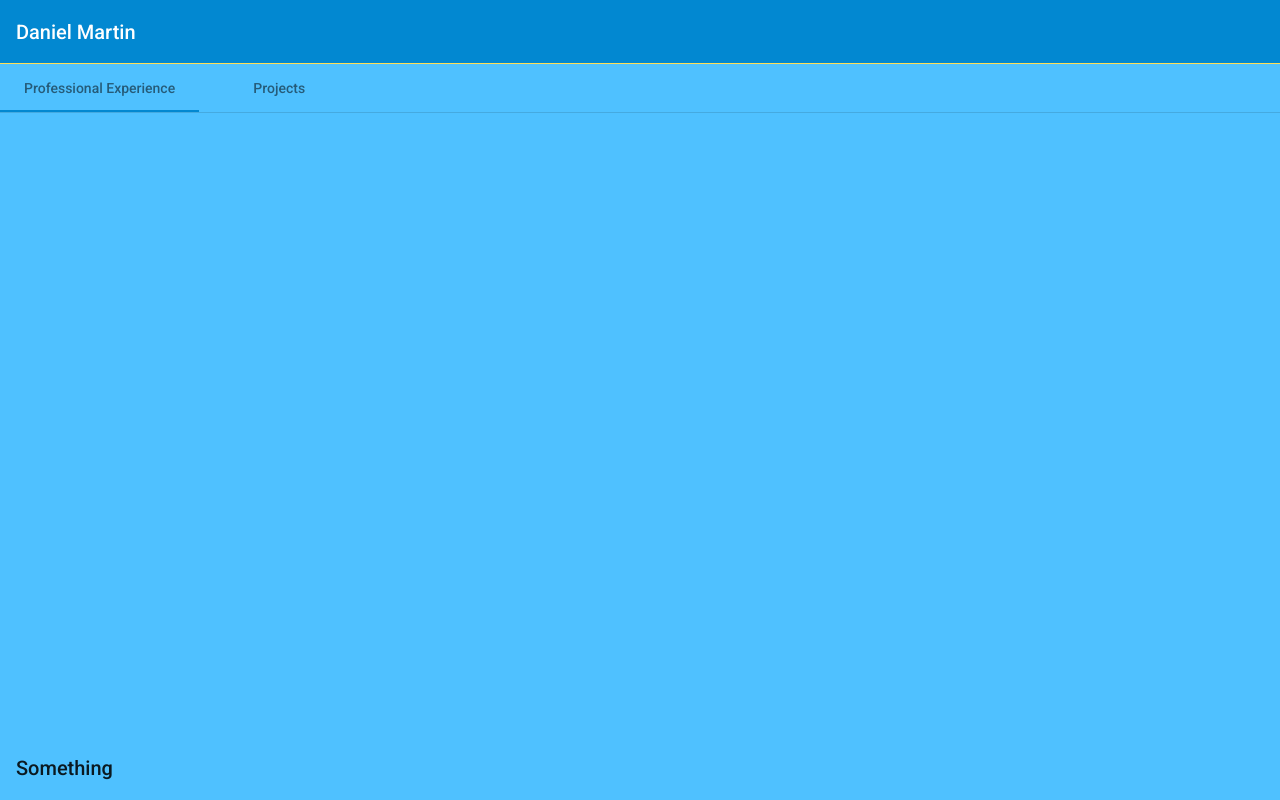
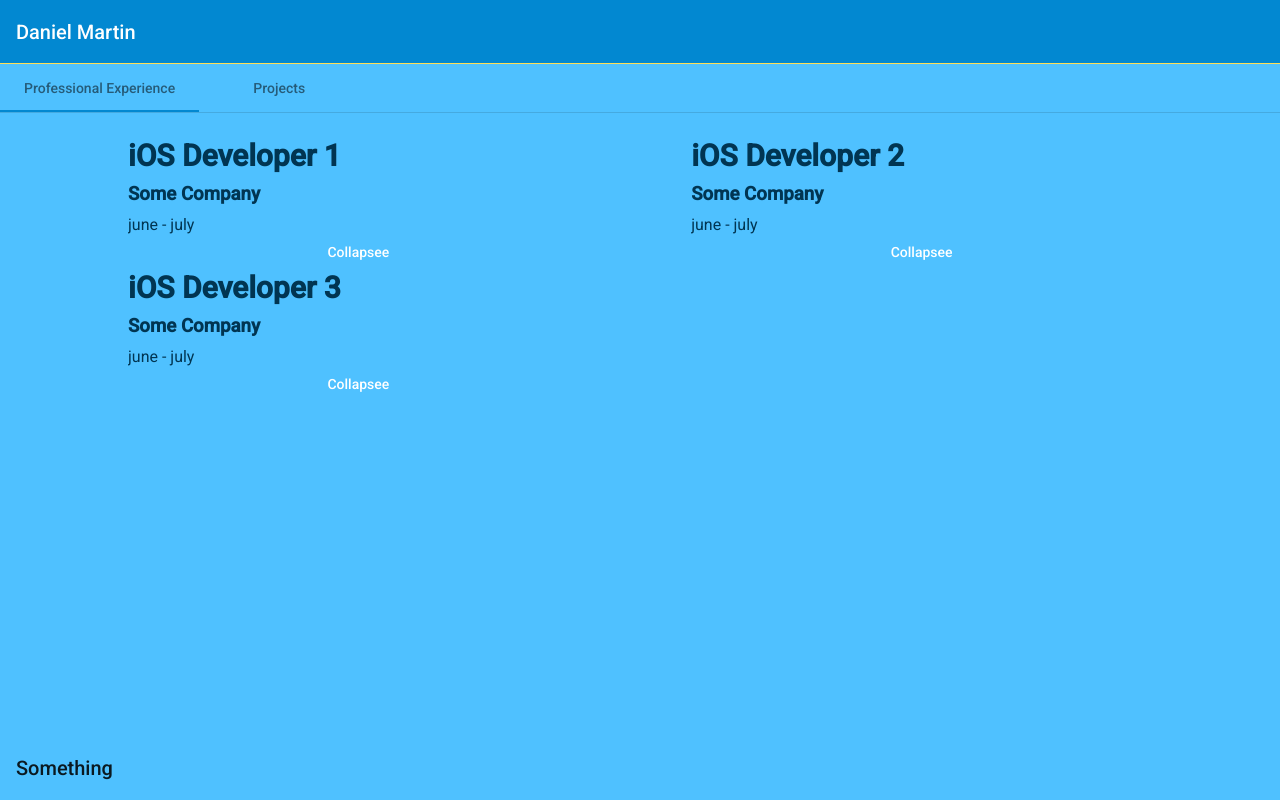
Before and after one commit to danmartindev/Portfolio, an Angular app: page /work in a window 1280 px wide. Built offline with nearby package versions, Linux system fonts and the light colour scheme.

Commit message:
created iface for ngfor, added placehodler data

```diff
--- a/src/app/work/work.component.ts
+++ b/src/app/work/work.component.ts
@@ -1,5 +1,15 @@
-import { Component, OnInit } from '@angular/core';
+import { Component, OnInit, enableProdMode } from '@angular/core';
 import { dropDown, mainAnim, collapser } from '../animations';
+
+
+export interface Entry{
+  title: String,
+  company: String,
+  date: String,
+  content: String,
+  state: String,
+}
+
 
 @Component({
   selector: 'app-work',
@@ -11,7 +21,44 @@ import { dropDown, mainAnim, collapser } from '../animations';
     mainAnim
   ]
 })
+
 export class WorkComponent implements OnInit {
+
+  expEntries: Entry[] = [
+    {title: "iOS Developer 1", company: "Some Company", date: "june - july",
+    content: `1111111This co-op had me working as an iOS developer on an NIH Grant project between RIT and the University of Rochester.
+    The goal of the project was to detect atrial fibrillation, irregular heart rhythms, through a video feed.
+    <br>
+    <br>
+    I worked as the iOS developer on a team including myself, a data analyst, and an android developer.
+    The end product of my time at this position was an app that on the front-end had a number of built in browser “apps” that
+    the user could browse, while in the background, videos were periodically recorded through the front facing camera.
+    These videos would have the RGB data of each frame extracted, the data sent to a firebase database,
+    and then the video would be deleted for the user's privacy.`, state:"*"},
+    {title: "iOS Developer 2", company: "Some Company", date: "june - july",
+    content: `2222222This co-op had me working as an iOS developer on an NIH Grant project between RIT and the University of Rochester.
+    The goal of the project was to detect atrial fibrillation, irregular heart rhythms, through a video feed.
+    <br>
+    <br>
+    I worked as the iOS developer on a team including myself, a data analyst, and an android developer.
+    The end product of my time at this position was an app that on the front-end had a number of built in browser “apps” that
+    the user could browse, while in the background, videos were periodically recorded through the front facing camera.
+    These videos would have the RGB data of each frame extracted, the data sent to a firebase database,
+    and then the video would be deleted for the user's privacy.`, state:"*"},
+    {title: "iOS Developer 3", company: "Some Company", date: "june - july",
+    content: `333333This co-op had me working as an iOS developer on an NIH Grant project between RIT and the University of Rochester.
+    The goal of the project was to detect atrial fibrillation, irregular heart rhythms, through a video feed.
+    <br>
+    <br>
+    I worked as the iOS developer on a team including myself, a data analyst, and an android developer.
+    The end product of my time at this position was an app that on the front-end had a number of built in browser “apps” that
+    the user could browse, while in the background, videos were periodically recorded through the front facing camera.
+    These videos would have the RGB data of each frame extracted, the data sent to a firebase database,
+    and then the video would be deleted for the user's privacy.`, state:"*"},
+
+  ]
+
+  ////// FIX FLEXBOX EXPANDING EQUALLY FOR EACH ENTRY
 
   cState="*"
   constructor() { }
@@ -19,12 +66,18 @@ export class WorkComponent implements OnInit {
   ngOnInit() {
   }
 
-  collapse(){
+  collapse(entry){
     console.log("clicked");
-    if(this.cState == "*"){
-      this.cState = "expanded";
+
+    console.log(entry.state);
+    if(entry.state == "*"){
+      entry.state = "expanded";
     } else {
-      this.cState = "*";
+      entry.state = "*";
+    }
+
+    for(let e of this.expEntries){
+      console.log(e.title + ": " + e.state);
     }
   }
 
```
